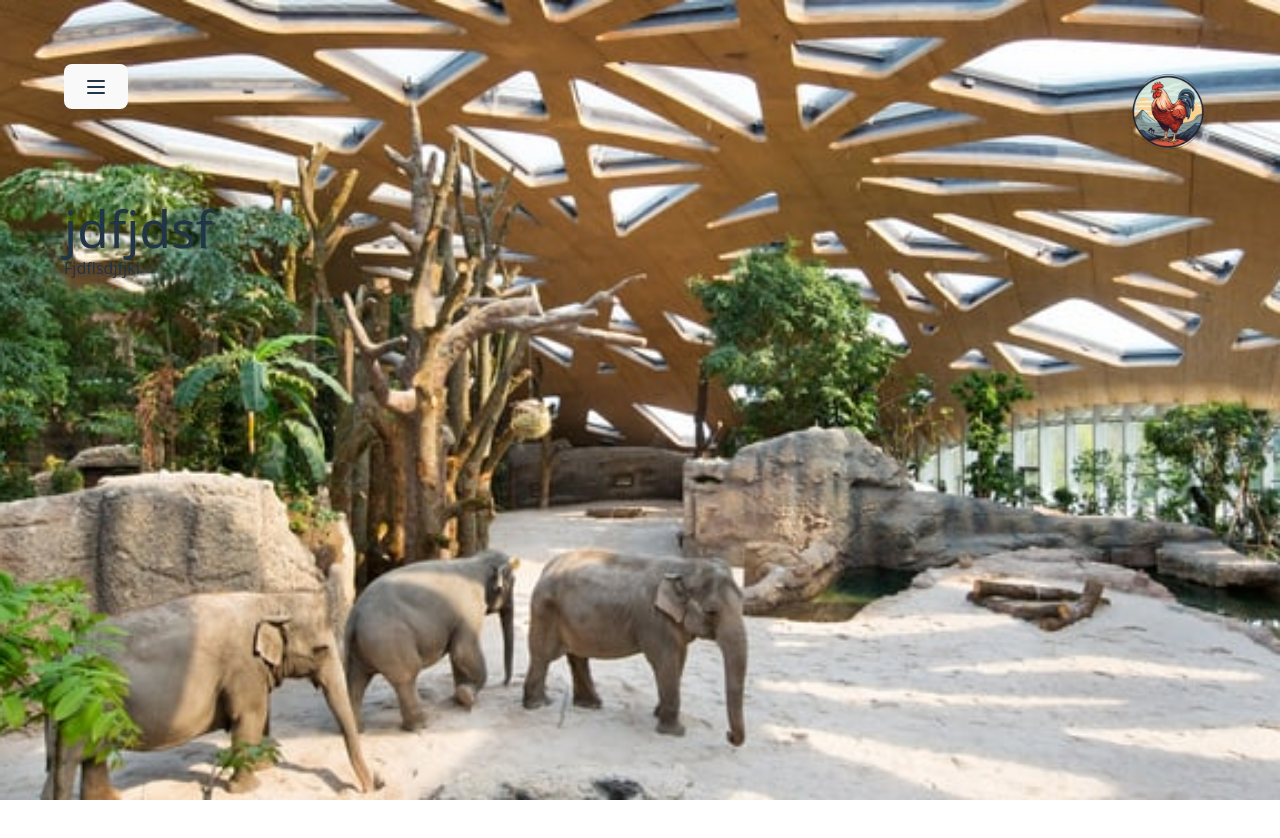
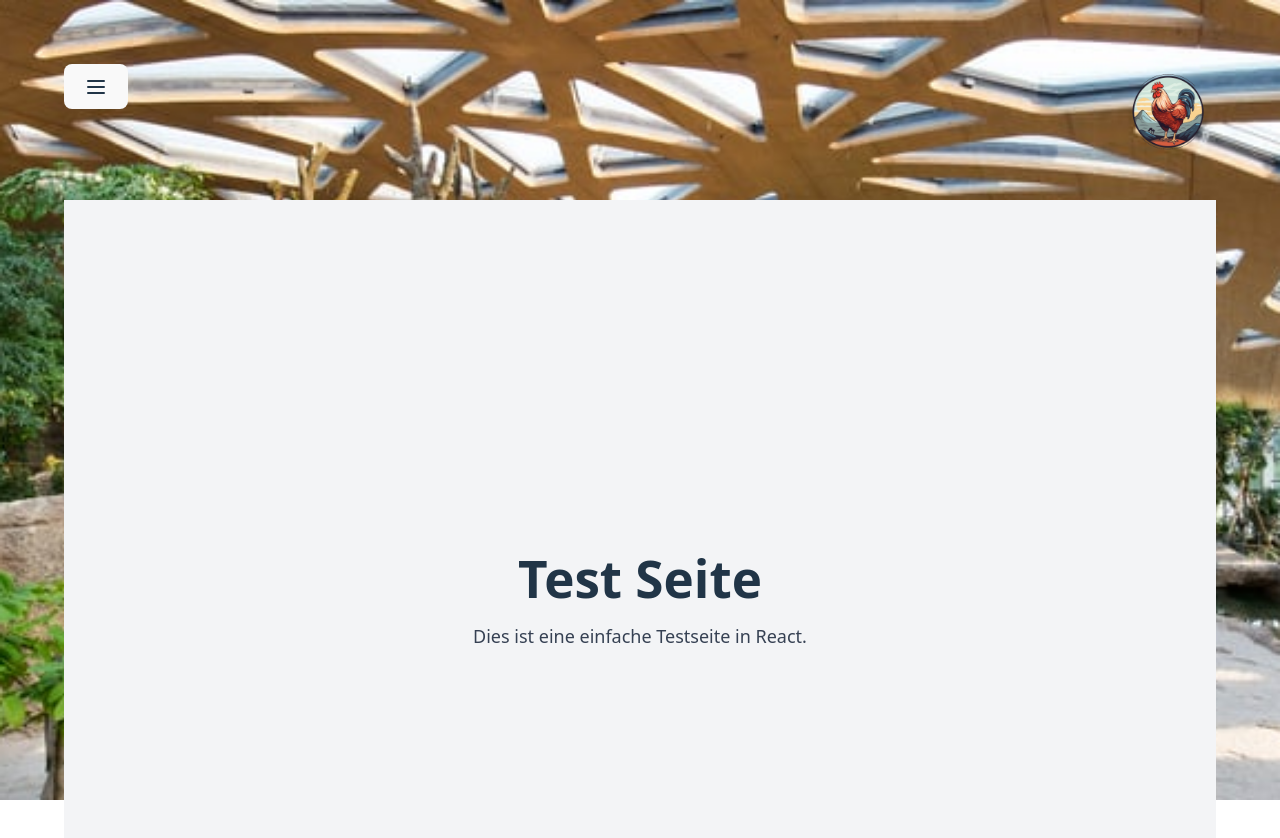
Before and after one commit to Stiwyy/ZooApplikation-SCRUM, a React (Vite) app: page / in a window 1280 px wide. Shown: the top 838 px of the page. Before the commit the page ends 800 px from the top, so only its background shows below. Built offline with nearby package versions, Linux system fonts and the light colour scheme.

Commit message:
fixed: with props and callbacks header

```diff
--- a/src/App.jsx
+++ b/src/App.jsx
@@ -1,29 +1,36 @@
-
-import './App.css'
+// App.jsx
+import './App.css';
 import Navbar from "./components/Navbar.jsx";
 import ZooLogo from "./assets/zoo_logo.png";
+import QrCode from "./components/QrCode.jsx";
+import { useState } from 'react';
+import Test from "./page/Testpage.jsx"
 
 function App() {
+    const [activeComponent, setActiveComponent] = useState("Test"); // Neuer Zustand für die aktive Komponente
+
     return (
         <>
-
             <main>
                 <div className="grid grid-cols-3 gap-4 w-full mb-10">
-        <div className="">
-        <Navbar />
+                    <div>
+                        <Navbar onPageChange={setActiveComponent} /> {/* Callback übergeben */}
                     </div>
-        <div className=""></div>
+                    <div></div>
                     <div className="place-self-end">
-        <img src={ZooLogo} className="w-24"></img>
-        {/* <div className="m-auto" >1</div>*/}
+                        <img src={ZooLogo} className="w-24" alt="Zoo Logo" />
                     </div>
                 </div>
-        <h1>jdfjdsf</h1>
-        <p>Fjdflsdjfjkl</p>
+
+                <div>
+                    {/* Dynamisch die Komponente basierend auf dem aktiven Zustand anzeigen */}
+                    {activeComponent === "Qrcode" && <QrCode />}
+                    {activeComponent === "Test" && <Test />}
+                    {/* Du kannst hier weitere Komponenten hinzufügen, wie z.B. Test */}
+                </div>
             </main>
-
         </>
-  )
+    );
 }
 
-export default App
+export default App;
--- a/src/components/Navbar.jsx
+++ b/src/components/Navbar.jsx
@@ -1,13 +1,13 @@
+// Navbar.jsx
 import { useState, useEffect, useRef } from "react";
 import { Menu, X } from "lucide-react";
 import { Button } from "./Button";
 import { motion, AnimatePresence } from "framer-motion";
 import { Link } from "react-router-dom";
 import Test from "../page/Testpage.jsx";
-import Qrcode from "../components/QrCode.jsx"
+import Qrcode from "../components/QrCode.jsx";
 
-
-export default function Navbar() {
+export default function Navbar({ onPageChange }) { // Neue Prop hinzufügen
     const [isOpen, setIsOpen] = useState(false);
     const [activePage, setActivePage] = useState("page1");
     const menuRef = useRef(null);
@@ -27,6 +27,7 @@ export default function Navbar() {
     const handlePageChange = (page) => {
         setActivePage(page);
         setIsOpen(false);
+        if (onPageChange) onPageChange(page); // Callback aufrufen
     };
 
     return (
@@ -63,12 +64,6 @@ export default function Navbar() {
                     )}
                 </AnimatePresence>
             </nav>
-
-            <div className="p-4">
-                {activePage === "Test" && <Test />}
-                {activePage === "Qrcode" && <Qrcode />}
-                {activePage === "page3" && <Page3 />}
-            </div>
         </div>
     );
 }
```
Lines whose indentation alone changed are shown as unchanged.
